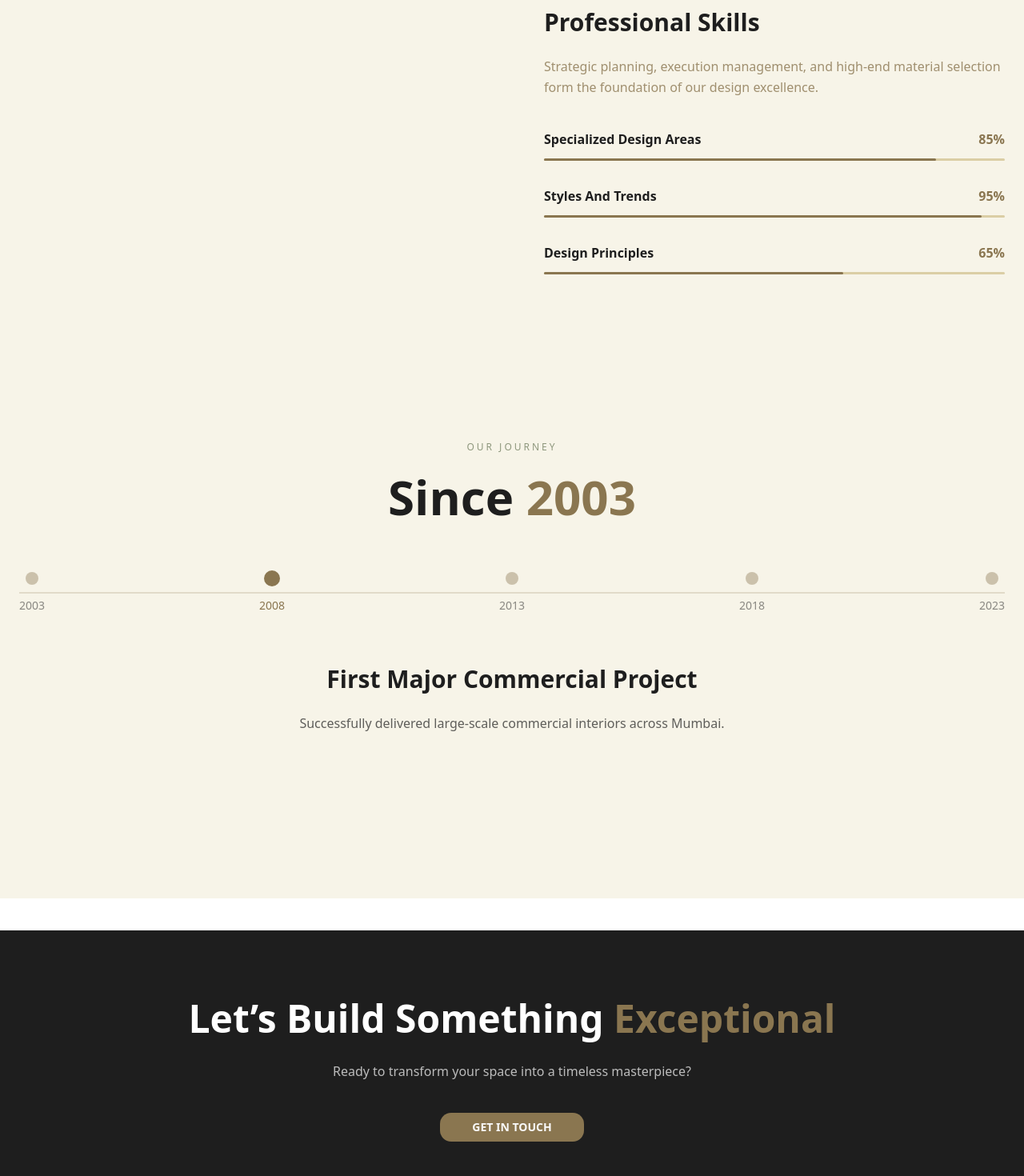
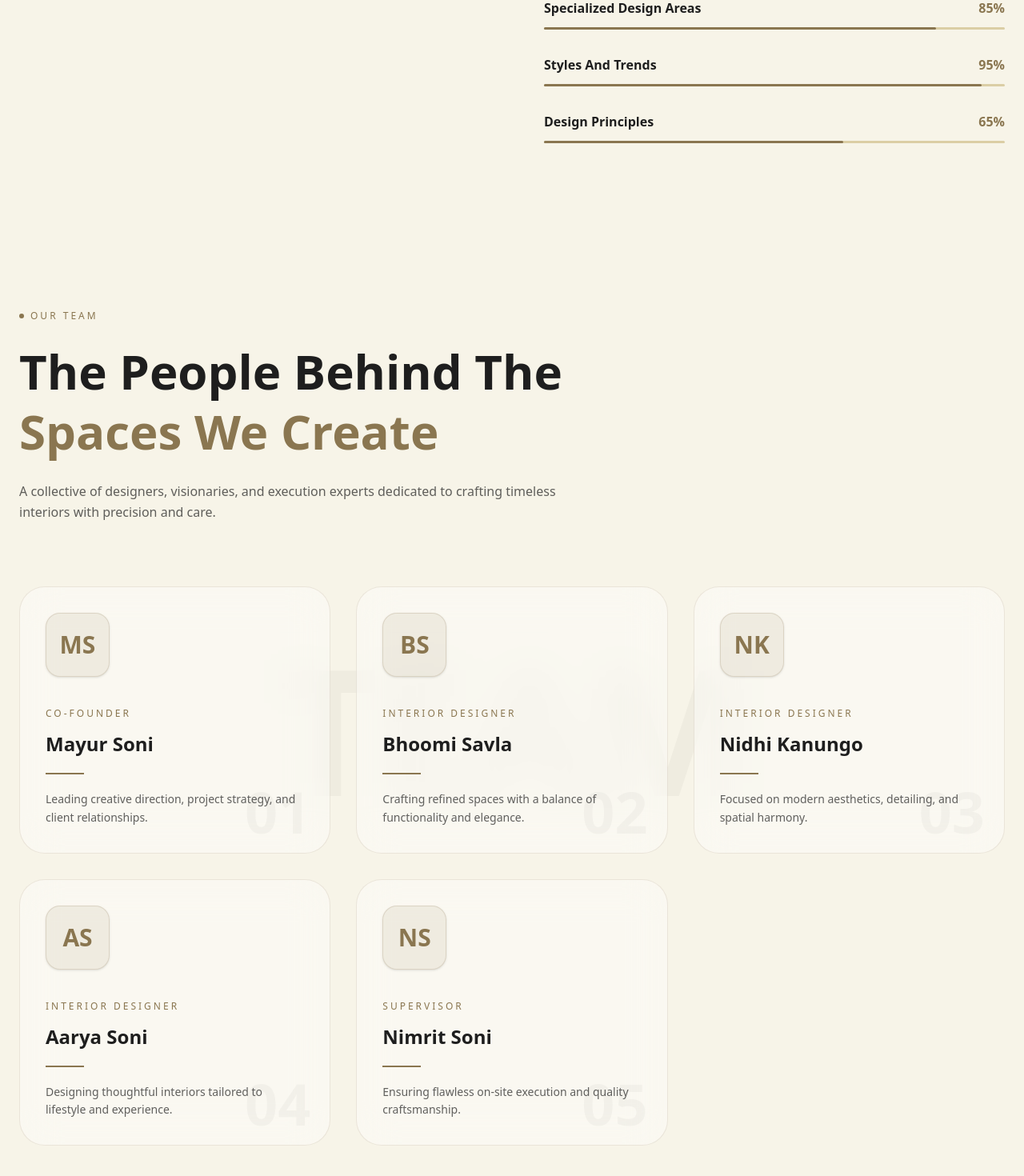
Before and after one commit to saniyafarzindeveloper/suvidha-enterprises, a Next.js app: page /about in a window 1280 px wide. Shown: the part 1916-3386 px from the top of the page at 80% size. Built offline with nearby package versions, Linux system fonts and the light colour scheme.

Commit message:
added team member section, founder image

```diff
--- a/app/about/page.tsx
+++ b/app/about/page.tsx
@@ -1,6 +1,7 @@
 import AboutHero from "@/components/about/AboutHero"
 import CompanyTimeline from "@/components/about/CompanyTimeline"
 import FounderDetail from "@/components/about/FounderDetail"
+import TeamSection from "@/components/about/TeamSection"
 
 
 
@@ -9,6 +10,7 @@ const Page = () => {
     <>
     <AboutHero />
     <FounderDetail />
+    <TeamSection />
     <CompanyTimeline />
     </>
   )
--- a/app/layout.tsx
+++ b/app/layout.tsx
@@ -1,6 +1,6 @@
 import type { Metadata } from "next";
 import { Geist, Geist_Mono } from "next/font/google";
-import "./globals.css";
+import "./globals.css"
 import { Navbar } from "@/components/layout/Navbar";
 import { Footer } from "@/components/layout/Footer";
 import CTA from "@/components/layout/CTA";
--- a/components/about/FounderDetail.tsx
+++ b/components/about/FounderDetail.tsx
@@ -35,7 +35,7 @@ export default function FounderDetail() {
               </h2>
 
               <p className="mt-3 text-[#8A7650] uppercase tracking-widest text-sm">
-                Co-Founder & CEO
+                Founder & CEO
               </p>
 
               <p className="mt-8 text-[#8A7650]/80 leading-relaxed">
@@ -49,21 +49,14 @@ export default function FounderDetail() {
             {/* DETAILS */}
             <div className="space-y-8">
 
-              <div>
-                <p className="text-sm text-[#8A7650]/60 uppercase tracking-widest">
-                  Responsibility
-                </p>
-                <p className="mt-2 text-xl font-semibold text-[#1E1E1E]">
-                  Head of the Company
-                </p>
-              </div>
+
 
               <div>
                 <p className="text-sm text-[#8A7650]/60 uppercase tracking-widest">
                   Experience
                 </p>
                 <p className="mt-2 text-xl font-semibold text-[#1E1E1E]">
-                  23 Years
+                  18+ Years
                 </p>
               </div>
 
@@ -90,13 +83,9 @@ export default function FounderDetail() {
             {/* EDUCATION */}
             <div>
               <h3 className="text-3xl font-bold text-[#1E1E1E]">
-                Educational Qualification
+                Area of Expertise
               </h3>
 
-              <p className="mt-6 text-[#8A7650]/80 leading-relaxed">
-                Our team brings unparalleled creativity and technical
-                proficiency to the world of interior design.
-              </p>
 
               <ul className="mt-8 space-y-4">
                 {[
--- /dev/null
+++ b/components/about/TeamSection.tsx
@@ -0,0 +1,167 @@
+
+"use client";
+
+import { motion } from "framer-motion";
+
+const team = [
+  {
+    initials: "MS",
+    name: "Mayur Soni",
+    role: "Co-Founder",
+    description:
+      "Leading creative direction, project strategy, and client relationships.",
+  },
+  {
+    initials: "BS",
+    name: "Bhoomi Savla",
+    role: "Interior Designer",
+    description:
+      "Crafting refined spaces with a balance of functionality and elegance.",
+  },
+  {
+    initials: "NK",
+    name: "Nidhi Kanungo",
+    role: "Interior Designer",
+    description:
+      "Focused on modern aesthetics, detailing, and spatial harmony.",
+  },
+  {
+    initials: "AS",
+    name: "Aarya Soni",
+    role: "Interior Designer",
+    description:
+      "Designing thoughtful interiors tailored to lifestyle and experience.",
+  },
+  {
+    initials: "NS",
+    name: "Nimrit Soni",
+    role: "Supervisor",
+    description:
+      "Ensuring flawless on-site execution and quality craftsmanship.",
+  },
+];
+
+export default function TeamSection() {
+  return (
+    <section className="relative overflow-hidden bg-[#f7f4e8] py-28">
+
+      {/* background typography */}
+      <div className="pointer-events-none absolute inset-0 flex items-center justify-center overflow-hidden">
+        <h1 className="text-[120px] md:text-[220px] font-bold text-black/[0.03] tracking-tight">
+          TEAM
+        </h1>
+      </div>
+
+      <div className="relative max-w-7xl mx-auto px-6">
+
+        {/* badge */}
+        <div className="flex items-center gap-2 text-xs tracking-[0.25em] uppercase text-[#8A7650] mb-6">
+          <span className="w-1.5 h-1.5 bg-[#8A7650] rounded-full"></span>
+          Our Team
+        </div>
+
+        {/* heading */}
+        <div className="max-w-4xl">
+          <h2 className="text-4xl md:text-5xl lg:text-6xl font-bold text-[#1E1E1E] leading-tight">
+            The People Behind The{" "}
+            <span className="text-[#8A7650]">
+              Spaces We Create
+            </span>
+          </h2>
+
+          <p className="mt-6 text-[#1E1E1E]/70 max-w-2xl leading-relaxed">
+            A collective of designers, visionaries, and execution experts
+            dedicated to crafting timeless interiors with precision and care.
+          </p>
+        </div>
+
+        {/* grid */}
+        <div className="mt-20 grid md:grid-cols-2 lg:grid-cols-3 gap-8">
+
+          {team.map((member, index) => (
+
+            <motion.div
+              key={member.name}
+              initial={{ opacity: 0, y: 40 }}
+              whileInView={{ opacity: 1, y: 0 }}
+              transition={{
+                duration: 0.7,
+                delay: index * 0.08,
+              }}
+              viewport={{ once: true }}
+              className="
+                group
+                relative
+                overflow-hidden
+                rounded-[32px]
+                border
+                border-[#8A7650]/15
+                bg-white/40
+                backdrop-blur-xl
+                p-8
+                transition-all
+                duration-500
+                hover:-translate-y-2
+                hover:shadow-2xl
+              "
+            >
+
+              {/* subtle glow */}
+              <div className="absolute inset-0 opacity-0 group-hover:opacity-100 transition duration-500 bg-gradient-to-br from-[#8A7650]/5 to-transparent"></div>
+
+              {/* initials */}
+              <div
+                className="
+                  relative
+                  flex
+                  h-20
+                  w-20
+                  items-center
+                  justify-center
+                  rounded-2xl
+                  border
+                  border-[#8A7650]/20
+                  bg-[#8A7650]/10
+                  text-3xl
+                  font-bold
+                  text-[#8A7650]
+                  shadow-sm
+                "
+              >
+                {member.initials}
+              </div>
+
+              {/* content */}
+              <div className="relative mt-8">
+
+                <span className="text-xs uppercase tracking-[0.25em] text-[#8A7650]">
+                  {member.role}
+                </span>
+
+                <h3 className="mt-3 text-2xl font-semibold text-[#1E1E1E]">
+                  {member.name}
+                </h3>
+
+                {/* underline */}
+                <div className="mt-5 h-[2px] w-12 bg-[#8A7650] transition-all duration-500 group-hover:w-24"></div>
+
+                <p className="mt-5 text-sm leading-relaxed text-[#1E1E1E]/70">
+                  {member.description}
+                </p>
+
+              </div>
+
+              {/* decorative number */}
+              <div className="absolute bottom-4 right-6 text-7xl font-bold text-black/[0.03]">
+                0{index + 1}
+              </div>
+
+            </motion.div>
+
+          ))}
+
+        </div>
+      </div>
+    </section>
+  );
+}
--- a/components/layout/CTA.tsx
+++ b/components/layout/CTA.tsx
@@ -3,7 +3,7 @@ import { Button } from "../ui/button"
 
 const CTA = () => {
   return (
-    <section className="bg-[#1E1E1E] text-white py-20 mt-10">
+    <section className="bg-[#1E1E1E] text-white py-20">
   <div className="max-w-5xl mx-auto px-6 text-center">
     <h2 className="text-4xl md:text-5xl font-bold leading-tight">
       Let’s Build Something
--- a/components/projects/ProjectCard.tsx
+++ b/components/projects/ProjectCard.tsx
@@ -45,7 +45,6 @@ export default function ProjectsCard() {
   return (
     <section className="bg-[#f7f4e8] py-28">
       <div className="max-w-7xl mx-auto px-6">
-
         {/* Section Heading */}
         <div className="mb-16">
           <p className="text-sm tracking-[0.25em] text-[#8A7650] uppercase">
@@ -58,7 +57,6 @@ export default function ProjectsCard() {
 
         {/* GRID */}
         <div className="grid grid-cols-1 sm:grid-cols-2 lg:grid-cols-3 gap-8">
-
           {projects.map((project, index) => (
             <div
               key={index}
@@ -75,11 +73,10 @@ export default function ProjectsCard() {
               </div>
 
               {/* GRADIENT OVERLAY */}
-              <div className="absolute inset-0 bg-gradient-to-t from-black/70 via-black/20 to-transparent" />
+              <div className="absolute inset-0 bg-linear-to-t from-black/70 via-black/20 to-transparent" />
 
               {/* TEXT CONTENT */}
               <div className="absolute bottom-6 left-6 right-6 text-white">
-
                 <h3 className="text-xl font-semibold leading-tight">
                   {project.title}
                 </h3>
@@ -89,11 +86,9 @@ export default function ProjectsCard() {
                   <span className="w-1 h-1 bg-[#8A7650] rounded-full"></span>
                   <span>{project.year}</span>
                 </div>
-
               </div>
             </div>
           ))}
-
         </div>
       </div>
     </section>
```
